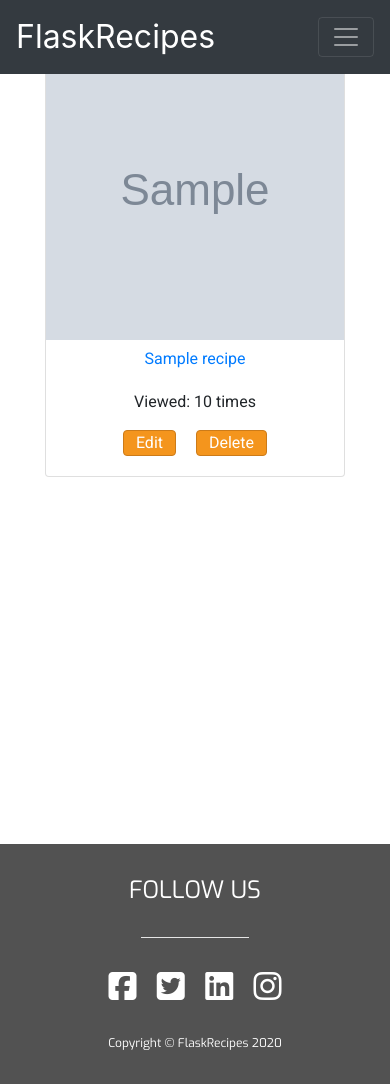
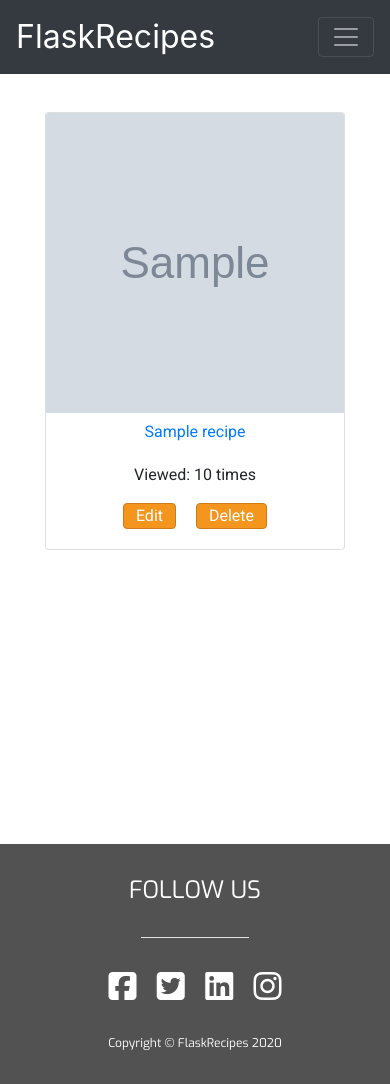
Before and after one commit to faithy80/dcd-project, a Flask app: page /search in a window 390 px wide. Run offline with Flask 2, Linux system fonts and the light colour scheme; grey boxes marked "Sample" are stand-in pictures; a database or web service that is not in the repository returns one stand-in record (values such as "Sample title"); some libraries are stand-ins or nearby versions.

Commit message:
responsiveness of search-container fixed in style.css

```diff
--- a/static/css/style.css
+++ b/static/css/style.css
@@ -42,7 +42,7 @@
 /* ---------------------------- search section */
 
 .search-container {
-    padding: 6% 10% 3% 10%;
+    padding: 6rem 10% 3% 10%;
     font-family: 'Roboto', sans-serif;
     min-height: 100vh;
 }
```
